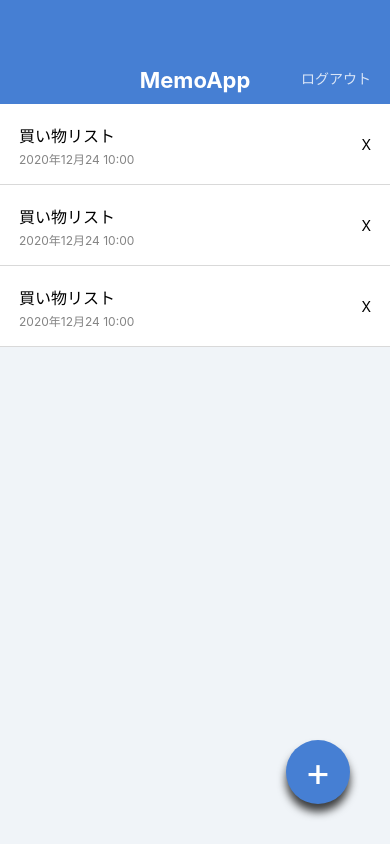
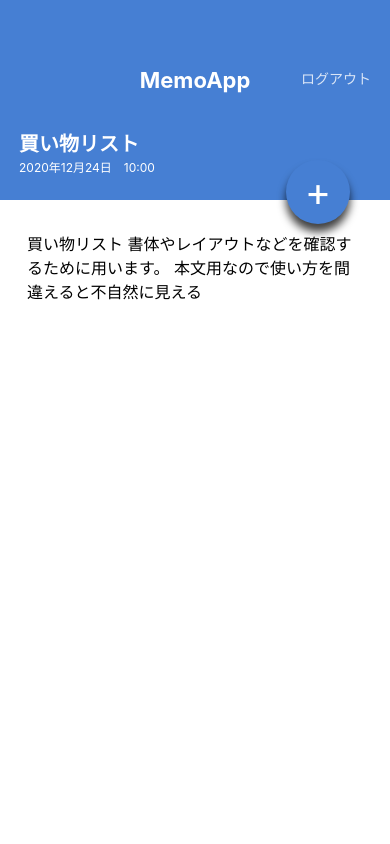
Before and after one commit to shinshin0773/MemoApp, a React Native app: screen / in a window 390 px wide. Built offline with nearby package versions, Linux system fonts and the light colour scheme.

Commit message:
Create Memodetail Screen

```diff
--- a/App.jsx
+++ b/App.jsx
@@ -1,27 +1,9 @@
 import React from 'react';
-import { StyleSheet, View } from 'react-native';
+import MemoListScreen from './src/screens/MemoListScreen';
+import MemoDetailScreen from './src/screens/MemoDetailScreen';
 
-import AppBar from './src/components/AppBar';
-import MemoList from './src/components/MemoList';
-import CircleButton from './src/components/CircleButton';
-
-export default function App(props) {
-  const {children} = props;
+export default function App() {
   return (
-    <View style={styles.container}>
-
-      <AppBar />
-
-      <MemoList />
-
-      <CircleButton>+</CircleButton>
-    </View>
+    <MemoDetailScreen/>
   );
 }
-
-const styles = StyleSheet.create({
-  container: {
-    flex: 1,
-    backgroundColor: '#F0F4F8',
-  }
-});
--- a/src/components/CircleButton.jsx
+++ b/src/components/CircleButton.jsx
@@ -1,11 +1,11 @@
 import React from 'react';
 import { View, Text, StyleSheet} from 'react-native';
-import { string } from 'prop-types';
+import { string, shape } from 'prop-types';
 
 export default function CircleButton(props) {
-  const {children} = props;
+  const {children, style} = props;
   return(
-    <View style={styles.circleButton}>
+    <View style={[styles.circleButton, style]}>
       <Text style={styles.circleButtonLabel}>{children}</Text>
     </View>
   )
@@ -13,6 +13,11 @@
 
 CircleButton.propTypes = {
   children: string.isRequired,
+  style: shape(),
+};
+
+CircleButton.defaultProps = {
+  style: null,
 }
 
 const styles = StyleSheet.create({
--- /dev/null
+++ b/src/screens/MemoDetailScreen.jsx
@@ -0,0 +1,58 @@
+import React from 'react';
+import { StyleSheet, ScrollView, Text, View} from 'react-native';
+
+import AppBar from '../components/AppBar'
+import CircleButton from '../components/CircleButton';
+
+export default function MemoDetailScreen() {
+  return (
+    <View style={styles.container}>
+      <AppBar />
+      <View style={styles.memoHeader}>
+        <Text style={styles.memoTitle}>買い物リスト</Text>
+        <Text style={styles.memoDate}>2020年12月24日　10:00</Text>
+      </View>
+      <ScrollView style={styles.memoBody}>
+        <Text style={styles.memoText}>
+          買い物リスト
+          書体やレイアウトなどを確認するために用います。
+          本文用なので使い方を間違えると不自然に見える
+        </Text>
+      </ScrollView>
+      <CircleButton style={{top:160, bottom: 'auto'}}>+</CircleButton>
+    </View>
+  );
+}
+
+const styles = StyleSheet.create({
+  container: {
+    flex: 1,
+    backgroundColor: '#ffffff'
+  },
+  memoHeader: {
+    backgroundColor: '#467FD3',
+    height: 96,
+    justifyContent: 'center',
+    paddingVertical: 24,
+    paddingHorizontal: 19,
+  },
+  memoTitle: {
+    color: '#ffffff',
+    fontSize: 20,
+    lineHeight: 32,
+    fontWeight: 'bold',
+  },
+  memoDate: {
+    color:'#ffffff',
+    fontSize: 12,
+    lineHeight: 16,
+  },
+  memoBody: {
+    paddingVertical: 32,
+    paddingHorizontal: 27,
+  },
+  memoText: {
+    fontSize: 16,
+    lineHeight: 24,
+  },
+});
--- /dev/null
+++ b/src/screens/MemoListScreen.jsx
@@ -0,0 +1,28 @@
+import React from 'react';
+import { StyleSheet, View } from 'react-native';
+
+
+import AppBar from '../components/AppBar';
+import MemoList from '../components/MemoList';
+import CircleButton from '../components/CircleButton';
+
+
+export default function MemoListScreen() {
+  return (
+    <View style={styles.container}>
+
+      <AppBar />
+
+      <MemoList />
+
+      <CircleButton>+</CircleButton>
+    </View>
+  );
+}
+
+const styles = StyleSheet.create({
+  container: {
+    flex: 1,
+    backgroundColor: '#F0F4F8',
+  }
+})
```
